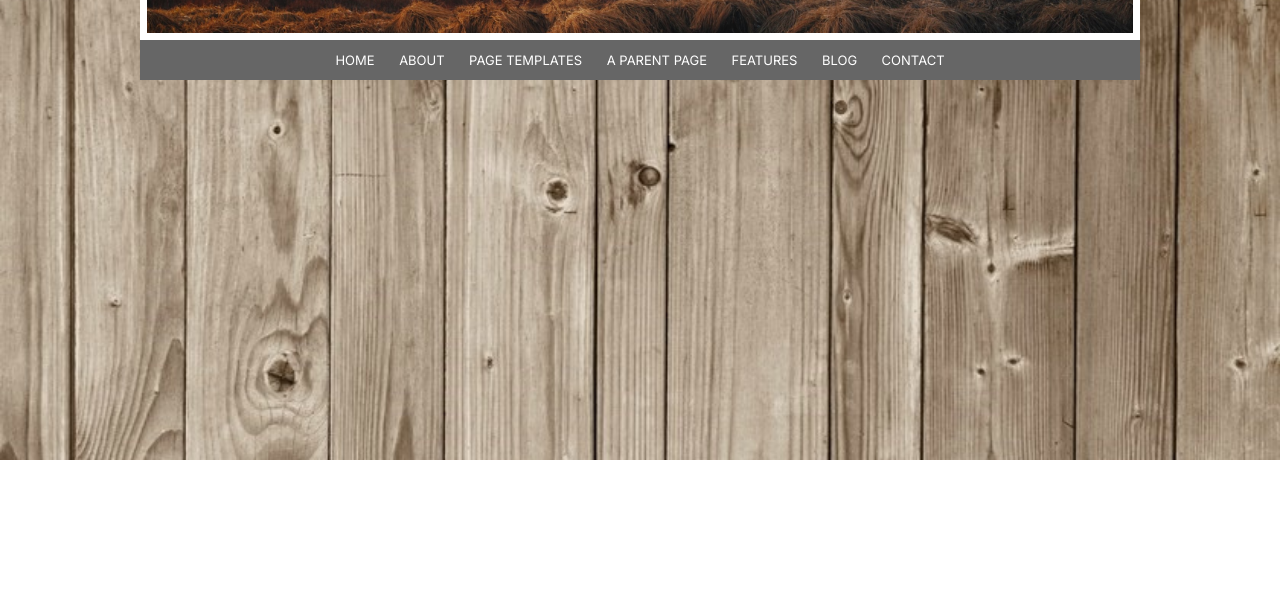
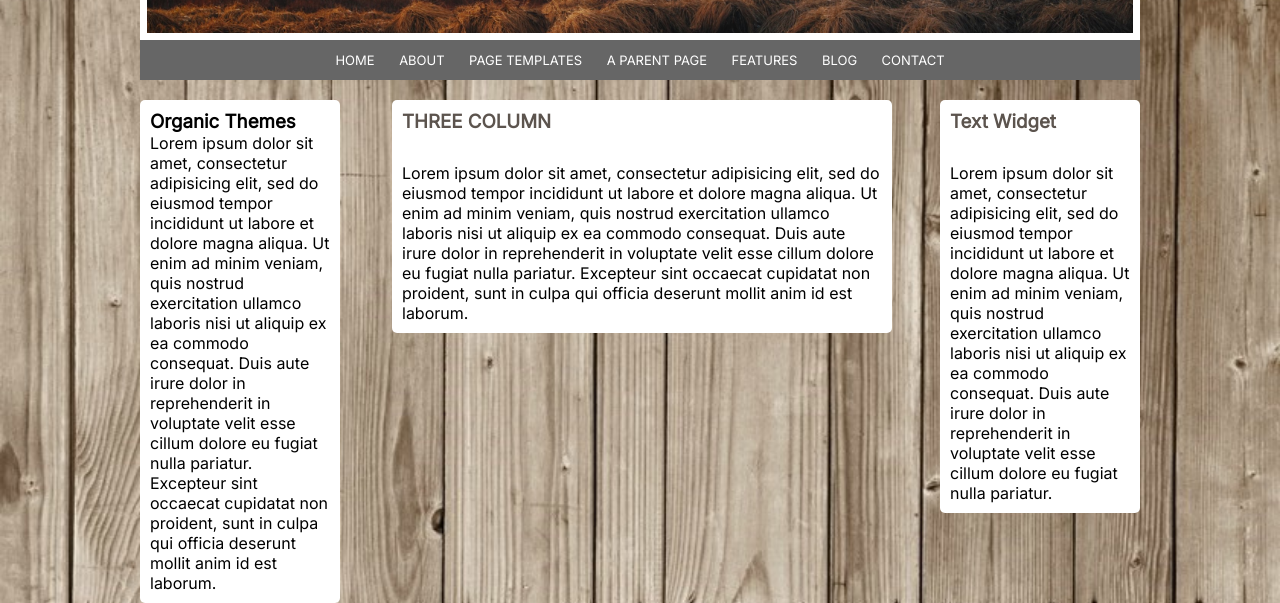
Before and after one commit to marco-tuzza/htmlcss-struttura-wp, a plain HTML site: page index.html in a window 1280 px wide. Shown: the part 340-943 px from the top of the page. Before the commit the page ends 800 px from the top, so only its background shows below. Drawn offline with Linux system fonts and the light colour scheme.

Commit message:
Prima bozza main

```diff
--- a/index.html
+++ b/index.html
@@ -7,12 +7,12 @@
         <link href="https://fonts.googleapis.com/css?family=Inter&display=swap" rel="stylesheet">
     </head>
     <body>
-        <main>
+            <!-- Intestazione -->
             <header>
                 <h1>NATURAL</h1>
                 <h2>ANOTHER BEAUTIFUL ORGANIC THEME</h2>
             </header>
-            <div class="menu">
+            <nav>
                 <ul>
                     <li>HOME</li>
                     <li>ABOUT</li>
@@ -22,6 +22,20 @@
                     <li>BLOG</li>
                     <li>CONTACT</li>
                 </ul>
+            </nav>
+            <!-- /Intestazione -->
+        <main>
+            <div id="link">
+                <h3>Organic Themes</h3>
+                <p>Lorem ipsum dolor sit amet, consectetur adipisicing elit, sed do eiusmod tempor incididunt ut labore et dolore magna aliqua. Ut enim ad minim veniam, quis nostrud exercitation ullamco laboris nisi ut aliquip ex ea commodo consequat. Duis aute irure dolor in reprehenderit in voluptate velit esse cillum dolore eu fugiat nulla pariatur. Excepteur sint occaecat cupidatat non proident, sunt in culpa qui officia deserunt mollit anim id est laborum.</p>
+            </div>
+            <div id="testo">
+                <h3>THREE COLUMN</h3>
+                <p>Lorem ipsum dolor sit amet, consectetur adipisicing elit, sed do eiusmod tempor incididunt ut labore et dolore magna aliqua. Ut enim ad minim veniam, quis nostrud exercitation ullamco laboris nisi ut aliquip ex ea commodo consequat. Duis aute irure dolor in reprehenderit in voluptate velit esse cillum dolore eu fugiat nulla pariatur. Excepteur sint occaecat cupidatat non proident, sunt in culpa qui officia deserunt mollit anim id est laborum.</p>
+            </div>
+            <div class="widget">
+                <h3>Text Widget</h3>
+                <p>Lorem ipsum dolor sit amet, consectetur adipisicing elit, sed do eiusmod tempor incididunt ut labore et dolore magna aliqua. Ut enim ad minim veniam, quis nostrud exercitation ullamco laboris nisi ut aliquip ex ea commodo consequat. Duis aute irure dolor in reprehenderit in voluptate velit esse cillum dolore eu fugiat nulla pariatur.</p>
             </div>
         </main>
 
--- a/style.css
+++ b/style.css
@@ -2,15 +2,12 @@
     margin: 0;
     padding: 0;
     box-sizing: border-box;
+    font-family: 'Inter', sans-serif;
 }
 
 body {
     background-image: url("img/sfondo.jpg");
     background-size: cover;
-}
-
-main {
-    font-family: 'Inter', sans-serif;
 }
 
 header {
@@ -45,7 +42,7 @@ header h2 {
     color: white;
 }
 
-.menu {
+nav {
     width: 100%;
     height: 40px;
     width: 1000px;
@@ -65,3 +62,43 @@ ul li {
     padding: 10px;
     list-style-type: none;
 }
+
+main {
+    width: 1000px;
+    margin: auto;
+}
+
+main div {
+    margin-top: 20px;
+    background-color: white;
+    border-radius: 5px;
+    padding: 10px;
+}
+
+#testo {
+    display: inline-block;
+    width: 50%;
+}
+
+#link {
+    float: left;
+    width: 20%;
+    margin-right: 52px;
+
+}
+
+.widget {
+    display:inline-block;
+    float: right;
+    width: 20%;
+}
+
+#testo h3 {
+    margin-bottom: 30px;
+    color: #5c544e
+}
+
+.widget h3 {
+    margin-bottom: 30px;
+    color: #5c544e
+}
```
